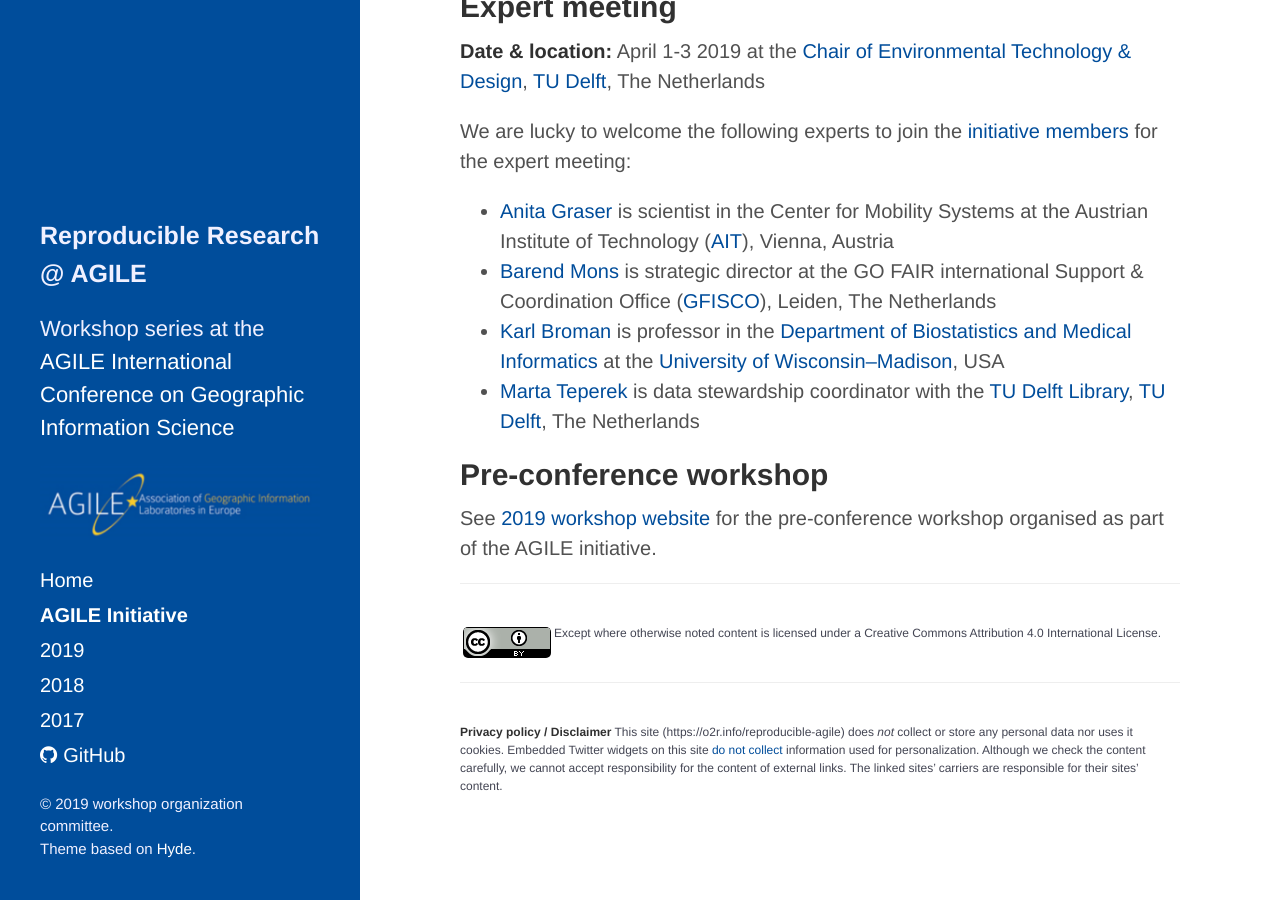
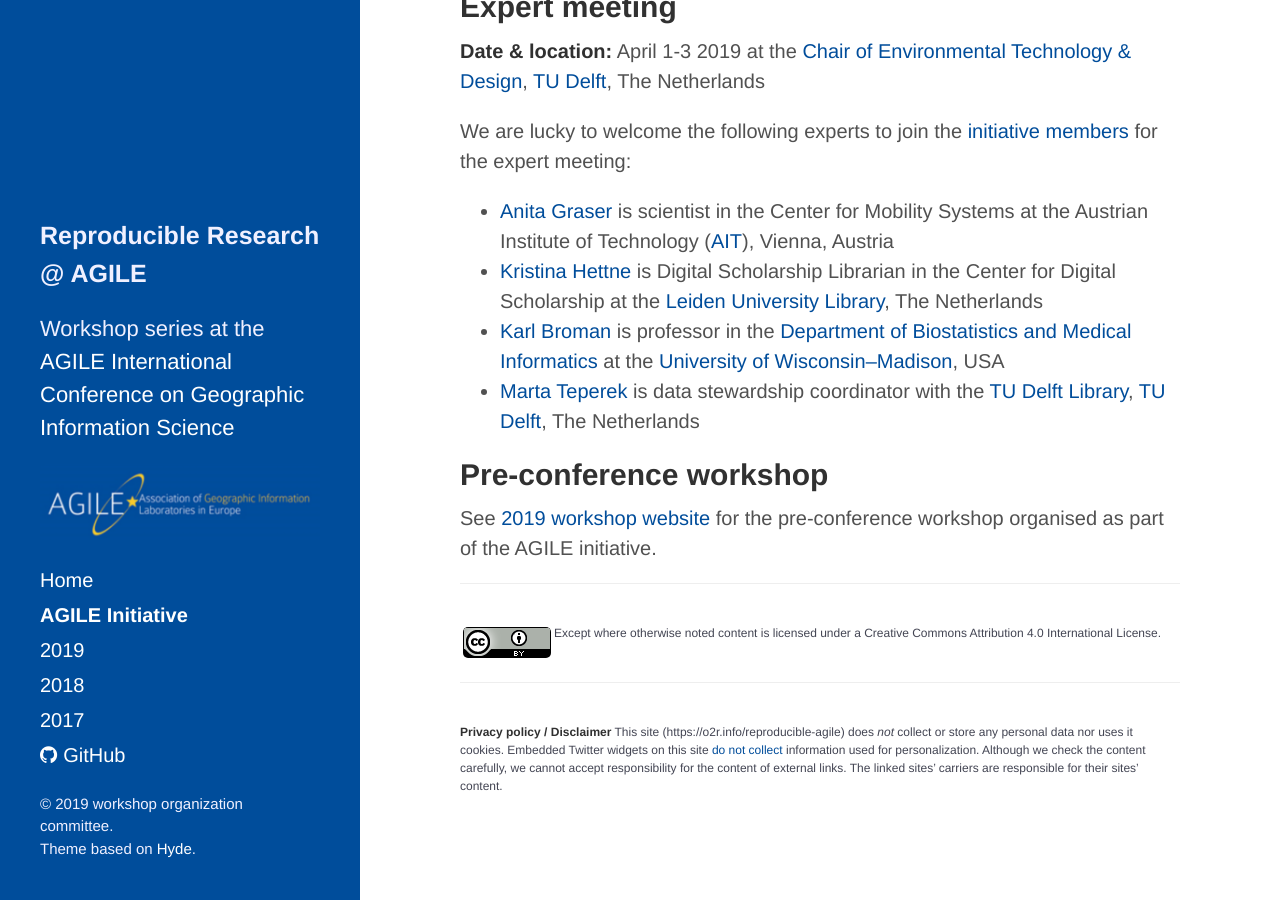
Before and after one commit to reproducible-agile/reproducible-agile.github.io, a Jekyll site: the page built from initiative.md, in a window 1280 px wide and 900 px high, scrolled down 2541 px. Built offline with Jekyll 4.4.1, drawn with Linux system fonts in a browser that asks for light colours.

Commit message:
add kristina to expert list

```diff
--- a/initiative.md
+++ b/initiative.md
@@ -67,7 +67,7 @@
 We are lucky to welcome the following experts to join the [initiative members](#initiative-members) for the expert meeting:
 
 - [Anita Graser](https://orcid.org/0000-0001-5361-2885) is scientist in the Center for Mobility Systems at the Austrian Institute of Technology ([AIT](https://www.ait.ac.at/#!/)), Vienna, Austria
-- [Barend Mons](https://orcid.org/0000-0003-3934-0072) is strategic director at the GO FAIR international Support & Coordination Office ([GFISCO](https://www.go-fair.org/countries/map/netherlands/)), Leiden, The Netherlands
+- [Kristina Hettne](https://orcid.org/0000-0002-4182-7560) is Digital Scholarship Librarian in the Center for Digital Scholarship at the [Leiden University Library](https://www.library.universiteitleiden.nl/), The Netherlands
 - [Karl Broman](https://orcid.org/0000-0002-4914-6671) is professor in the [Department of Biostatistics and Medical Informatics](https://www.biostat.wisc.edu/) at the [University of Wisconsin–Madison](https://www.wisc.edu/), USA
 - [Marta Teperek](https://orcid.org/0000-0001-8520-5598) is data stewardship coordinator with the [TU Delft Library](https://www.tudelft.nl/en/library/current-topics/research-data-management/research-data-management/data-stewardship/), [TU Delft](https://www.tudelft.nl), The Netherlands
 
```
